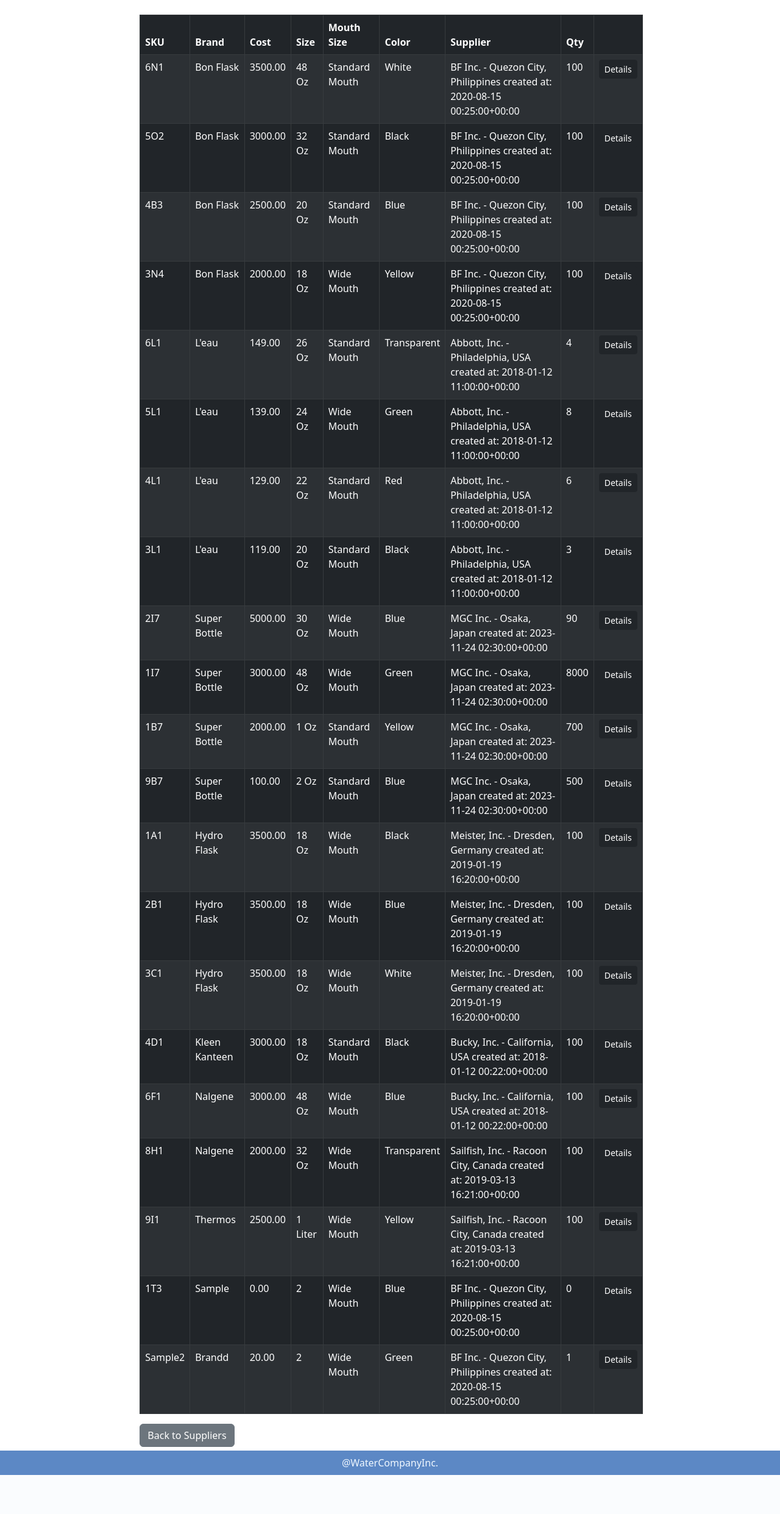
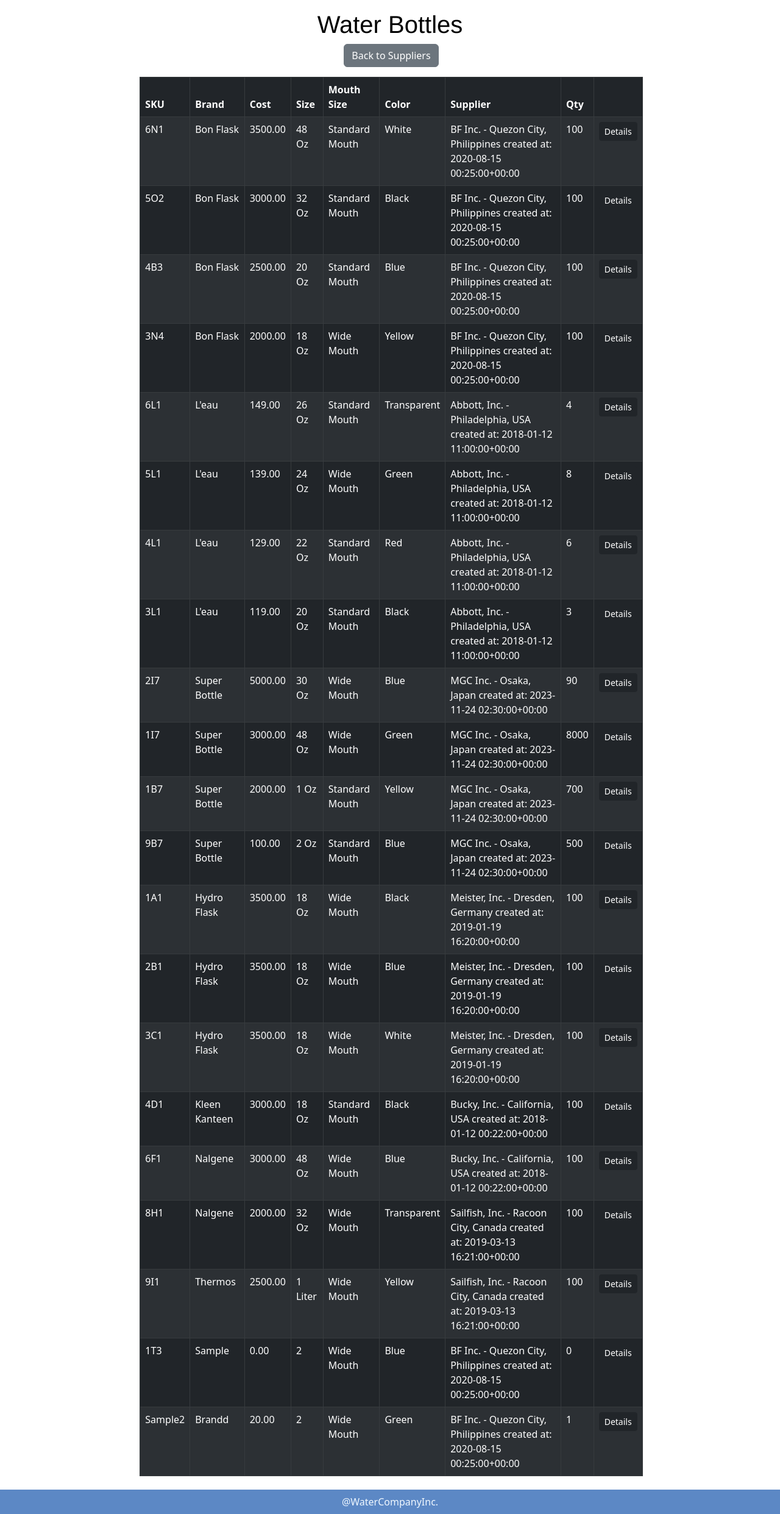
Before and after one commit to cpricamata/MOD6-EP, a Django app: page /view_bottles/ in a window 1280 px wide. Shown: the part 56-2539 px from the top of the page at 61% size. Before the commit the page ends 2475 px from the top, so only its background shows below. Run offline with Django 5.2, Linux system fonts and the light colour scheme; data comes from the database, SQL or seed files in the repository; both versions use the stored data as it was after the commit.

Commit message:
edits sa views and bottle pages

```diff
--- a/MyInventorySystem/MyInventoryApp/templates/MyInventoryApp/view_bottles.html
+++ b/MyInventorySystem/MyInventoryApp/templates/MyInventoryApp/view_bottles.html
@@ -3,8 +3,11 @@
 
 {% block title %}View Water Bottles{% endblock %}
 
+{%block heading%}Water Bottles{%endblock%}
 {% block content %}
-
+<div class="text-center">
+    <a href="{% url 'view_supplier' %}" class="mb-3 btn btn-secondary">Back to Suppliers</a>
+</div>
 <div class="table-responsive">
         <table class="table table-dark table-striped columns table-bordered"> <!-- Bootstrap. (n.d.-g). Tables. https://getbootstrap.com/docs/5.3/content/tables/-->
             <thead>
@@ -39,7 +42,6 @@
 
         </tbody>
         </table>
-        <a href="{% url 'view_supplier' %}" class="btn btn-secondary">Back to Suppliers</a>
 
         </div>
 
```
Also changed, not shown: MyInventorySystem/MyInventoryApp/templates/MyInventoryApp/add_bottle.html (+4 -4 lines), MyInventorySystem/db.sqlite3.
